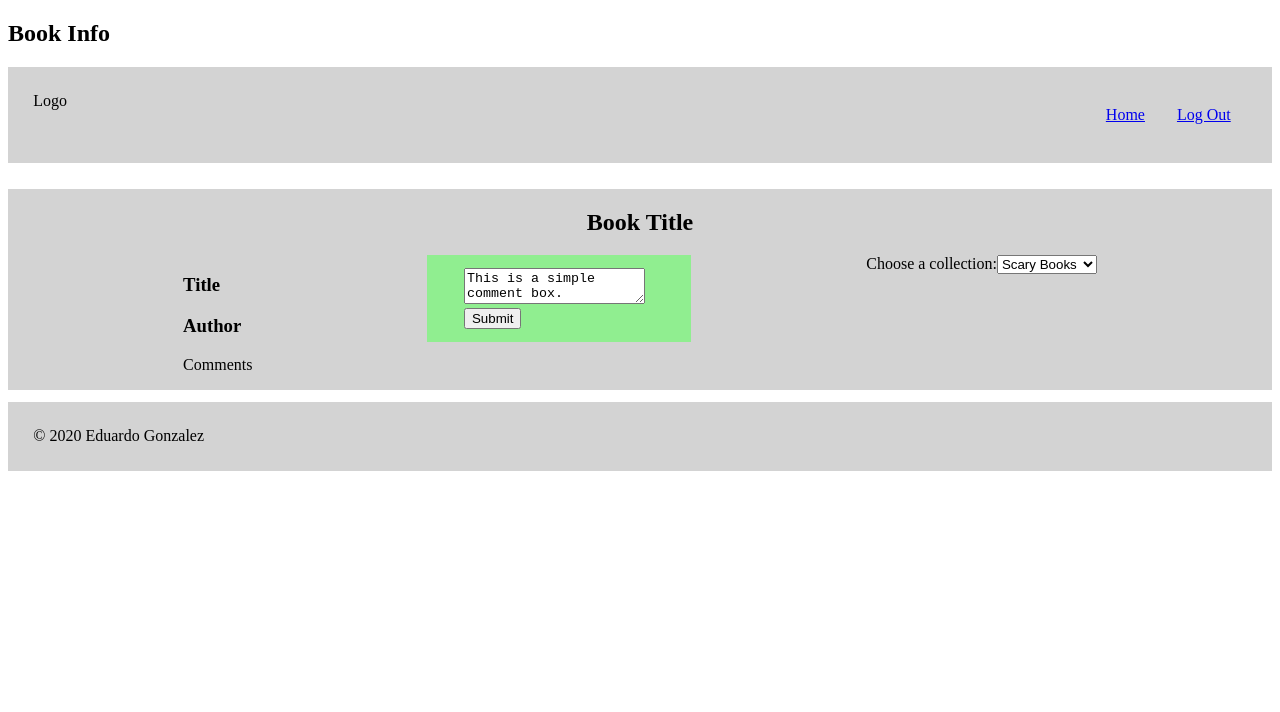
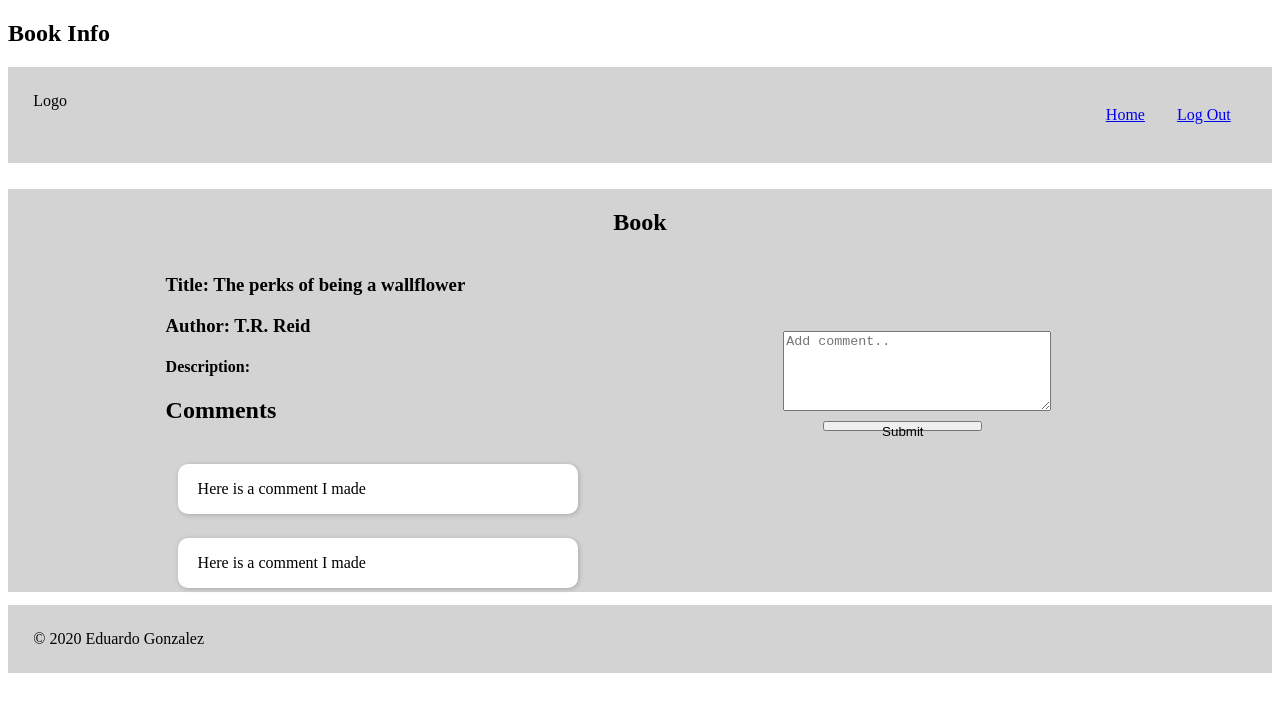
Before and after one commit to dcalamity/book-search-capstone-client, a React (Create React App) app: page /book/show in a window 1280 px wide. Shown: the top 712 px of the page. Built offline with nearby package versions, Linux system fonts and the light colour scheme.

Commit message:
added more changed to book info side of app

```diff
--- a/src/Bookinfo.js
+++ b/src/Bookinfo.js
@@ -8,52 +8,48 @@ function Bookinfo() {
       <h1>Book Info</h1>
       <header className="d-header">
           <div className="top-left">Logo</div>
-          {/* <div className="h-center">
-              <label>Book Title</label>
-              <input type="text" name='Title' placeholder="Book Title"/>
-              <button type="submit" placeholder="search">
-                <a href="dashboardBooklist.html">Search</a>
-              </button>
-          </div> */}
           <div className="top-right">
             <ul className='link'>
               <li><a href="/user/dash">Home</a></li>
               <li><a href="/">Log Out</a></li>
             </ul>
-
           </div>
-        </header>
+     </header>
 
       <main className="b-square">
 
         <div className="book-cover">
-          <h2>Book Title</h2>
+          <h2>Book</h2>
         </div>
 
         <div className="mero-mole">
           <div>
-            <h3>Title</h3>
-            <h3>Author</h3>
-            <p>Comments</p>
+            <h3>Title: The perks of being a wallflower</h3>
+            <h3>Author: T.R. Reid</h3>
+            <h4>Description: </h4>
+            <h2>Comments</h2>
+            <div className="bubble-list">
+                <div className="bubble clearfix">
+                  <div className="bubble-content">
+                    <p>Here is a comment I made</p>
+                  </div>
+                </div>
+            </div>
+            <div className="bubble-list">
+                <div className="bubble clearfix">
+                  <div className="bubble-content">
+                    <p>Here is a comment I made</p>
+                  </div>
+                </div>
+            </div>
           </div>
           <div className="infomiddle">
             <form action="#" method="post" className='textbox'>
-            <textarea>
-              This is a simple comment box.
+            <textarea className='commentbox' placeholder="Add comment.." >
+
             </textarea>
-            <button type='submit'>Submit</button>
+            <button type='submit' className="sbtcm" >Submit</button>
           </form>
-          </div>
-          <div>
-            <label>Choose a collection:</label>
-            <select id="Collections" label="collection names">
-              <option value="Scary Books">
-                Scary Books
-              </option>
-              <option value="Funny Books">
-                Funny Books
-              </option>
-            </select>
           </div>
         </div>
 
--- a/src/index.css
+++ b/src/index.css
@@ -216,12 +216,54 @@
  }
 
  .infomiddle{
-  background-color: lightgreen;
-  display: flex;
+  /* background-color:white; */
   padding: 1%;
-  justify-content: space-between;
-  flex-direction: column;
+  width: 30%;
+  margin-top: 5%;
  }
+
+ .commentbox {
+  width: 84%;
+  height: 80px;
+  /* background-color: lightgrey; */
+  }
+
+  .sbtcm {
+    width: 50%;
+    position: relative;
+    top: 6px;
+    height: 10px;
+    left: 40px;
+  }
+ .bubble-content {
+  position:r elative;
+  float: left;
+  margin-left: 12px;
+  width: 400px;
+  padding: 0px 20px;
+  border-radius: 10px;
+  background-color: #FFFFFF;
+  box-shadow: 1px 1px 5px rgba(0,0,0,.2);
+  }
+  .bubble {
+    margin-top: 20px;
+  }
+   .clearfix:after {
+    visibility: hidden;
+    display: block;
+    font-size: 0;
+    content:  “.”;
+    clear: both;
+    height: 0;
+    line-height:
+    }
+  .clearfix {
+    display: inline-block;
+  }
+
+  .clearfix {
+    height: 1%;
+  }
 
  .textbox{
    padding-left:10%;
```
